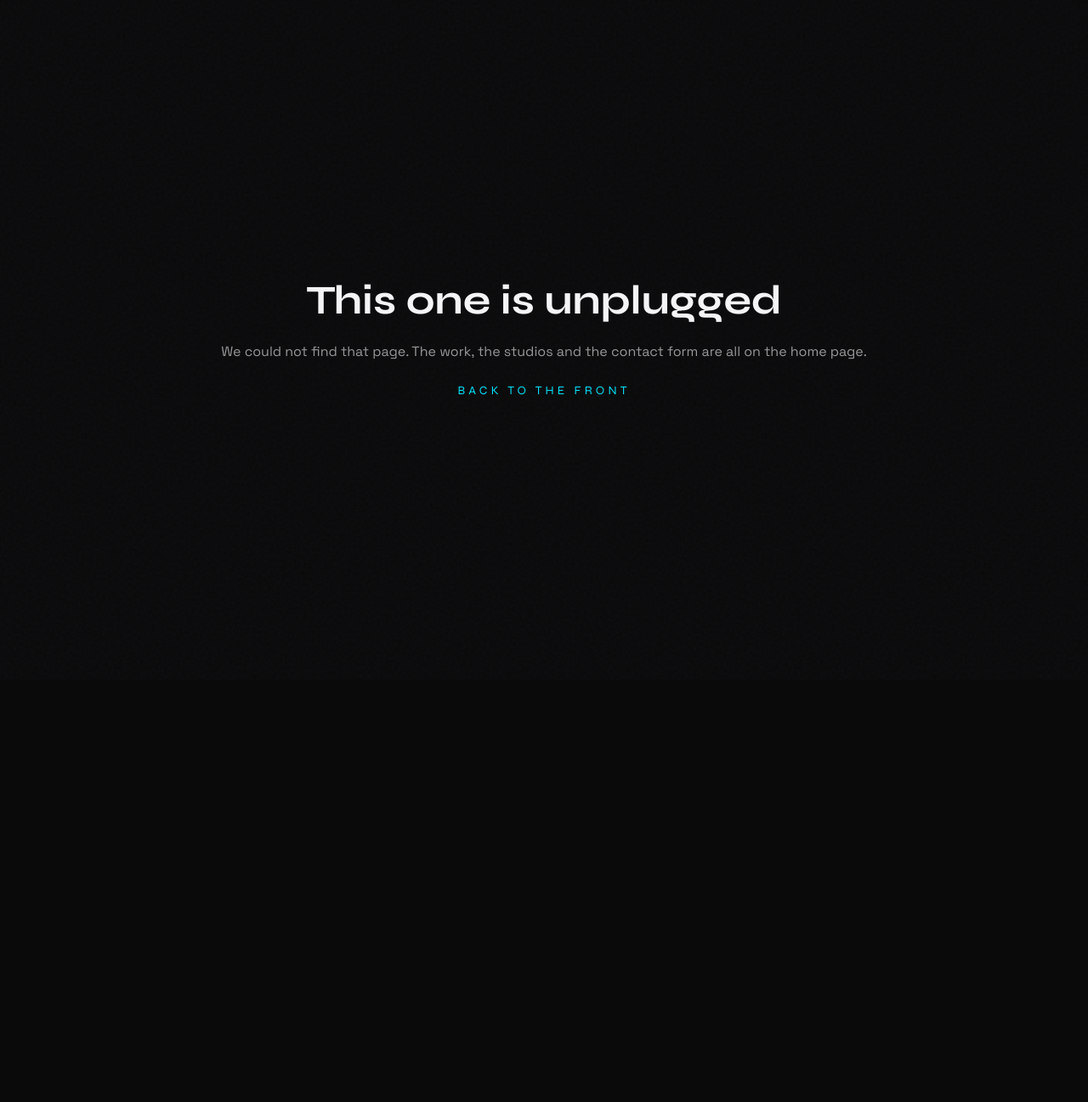
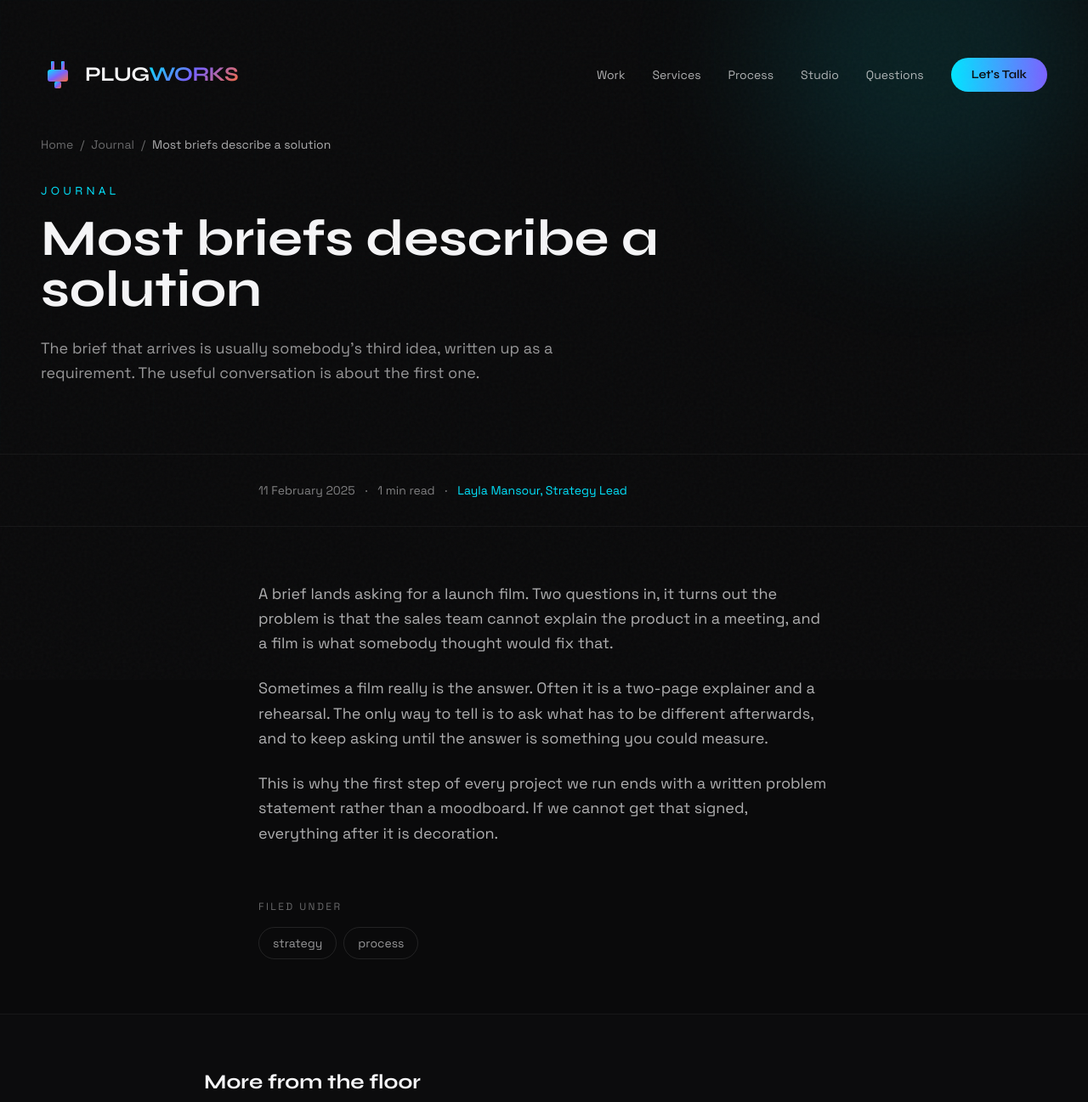
Before and after one commit to Amrwar/plugworks-platform, a Next.js app: page /journal/briefs-that-describe-solutions in a window 1280 px wide. Before the commit this address had no page. Shown: the top 1297 px of the page at 85% size. Before the commit the page ends 800 px from the top, so only its background shows below. Built offline with nearby package versions, Linux system fonts and the light colour scheme.

Commit message:
Add the journal index and the note pages

```diff
--- /dev/null
+++ b/src/app/journal/[slug]/page.tsx
@@ -0,0 +1,147 @@
+import type { Metadata } from "next";
+import Link from "next/link";
+import { notFound } from "next/navigation";
+
+import Footer from "@/components/Footer";
+import JournalCard from "@/components/JournalCard";
+import JsonLd from "@/components/JsonLd";
+import Navigation from "@/components/Navigation";
+import PageHeader from "@/components/PageHeader";
+import { JOURNAL, journalEntry, moreReading, publishedLabel } from "@/data/journal";
+import { teamMember } from "@/data/team";
+import { breadcrumbJsonLd } from "@/lib/jsonld";
+import { metaDescription, pageTitle, pageUrl } from "@/lib/seo";
+import { readingMinutes } from "@/lib/text";
+
+type PageProps = {
+  params: { slug: string } | Promise<{ slug: string }>;
+};
+
+/** Every note is known at build time, so every note is a static page. */
+export function generateStaticParams() {
+  return JOURNAL.map((entry) => ({ slug: entry.slug }));
+}
+
+export async function generateMetadata({ params }: PageProps): Promise<Metadata> {
+  const { slug } = await Promise.resolve(params);
+  const entry = journalEntry(slug);
+  if (!entry) return { title: pageTitle("Journal") };
+  return {
+    title: pageTitle(entry.title),
+    description: metaDescription(entry.standfirst),
+    alternates: { canonical: pageUrl(`journal/${entry.slug}`) },
+  };
+}
+
+export default async function JournalNote({ params }: PageProps) {
+  const { slug } = await Promise.resolve(params);
+  const entry = journalEntry(slug);
+  if (!entry) notFound();
+
+  const author = teamMember(entry.authorId);
+  const minutes = readingMinutes(entry.body);
+  const more = moreReading(entry.slug, 2);
+
+  return (
+    <div className="min-h-screen bg-plug-black">
+      <Navigation />
+      <JsonLd
+        document={breadcrumbJsonLd([
+          { label: "Home", path: "" },
+          { label: "Journal", path: "journal" },
+          { label: entry.title },
+        ])}
+      />
+      <main id="main">
+        <PageHeader
+          eyebrow="Journal"
+          title={entry.title}
+          intro={entry.standfirst}
+          crumbs={[
+            { label: "Home", href: "/" },
+            { label: "Journal", href: "/journal" },
+            { label: entry.title },
+          ]}
+        />
+
+        <section aria-labelledby="byline-heading" className="border-b border-white/5 py-8">
+          <div className="mx-auto max-w-3xl px-6 lg:px-12">
+            <h2 id="byline-heading" className="sr-only">
+              Who wrote this, and when
+            </h2>
+            <div className="flex flex-wrap items-center gap-3 font-body text-sm text-plug-light/50">
+              <time dateTime={entry.published}>{publishedLabel(entry)}</time>
+              <span aria-hidden="true">·</span>
+              <span>{minutes} min read</span>
+              {author ? (
+                <>
+                  <span aria-hidden="true">·</span>
+                  <Link
+                    href={`/about#${author.id}`}
+                    className="text-plug-electric transition-colors duration-300 hover:text-plug-light"
+                  >
+                    {author.name}, {author.role}
+                  </Link>
+                </>
+              ) : null}
+            </div>
+          </div>
+        </section>
+
+        <article aria-labelledby="note-heading" className="py-16">
+          <h2 id="note-heading" className="sr-only">
+            {entry.title}
+          </h2>
+          <div className="mx-auto max-w-3xl space-y-6 px-6 lg:px-12">
+            {entry.body.map((paragraph, index) => (
+              <p key={index} className="font-body text-lg leading-relaxed text-plug-light/70">
+                {paragraph}
+              </p>
+            ))}
+          </div>
+        </article>
+
+        <section aria-labelledby="tags-heading" className="pb-16">
+          <div className="mx-auto max-w-3xl px-6 lg:px-12">
+            <h2
+              id="tags-heading"
+              className="font-body text-xs uppercase tracking-[0.2em] text-plug-light/40"
+            >
+              Filed under
+            </h2>
+            <ul className="mt-4 flex flex-wrap gap-2">
+              {entry.tags.map((tag) => (
+                <li
+                  key={tag}
+                  className="rounded-full border border-white/10 px-4 py-2 font-body text-sm text-plug-light/60"
+                >
+                  {tag}
+                </li>
+              ))}
+            </ul>
+          </div>
+        </section>
+
+        {more.length > 0 ? (
+          <section
+            aria-labelledby="more-heading"
+            className="border-t border-white/5 bg-plug-dark/30 py-16"
+          >
+            <div className="mx-auto max-w-4xl px-6 lg:px-12">
+              <h2
+                id="more-heading"
+                className="mb-8 font-display text-2xl font-bold text-plug-light"
+              >
+                More from the floor
+              </h2>
+              {more.map((other) => (
+                <JournalCard key={other.slug} entry={other} />
+              ))}
+            </div>
+          </section>
+        ) : null}
+      </main>
+      <Footer />
+    </div>
+  );
+}
--- /dev/null
+++ b/src/app/journal/page.tsx
@@ -0,0 +1,83 @@
+import type { Metadata } from "next";
+
+import Footer from "@/components/Footer";
+import JournalCard from "@/components/JournalCard";
+import JsonLd from "@/components/JsonLd";
+import Navigation from "@/components/Navigation";
+import PageHeader from "@/components/PageHeader";
+import { JOURNAL, journalTags, orderedJournal, publishedYear } from "@/data/journal";
+import { breadcrumbJsonLd } from "@/lib/jsonld";
+import { metaDescription, pageTitle, pageUrl } from "@/lib/seo";
+import { listSentence } from "@/lib/text";
+
+export const metadata: Metadata = {
+  title: pageTitle("Journal"),
+  description: metaDescription(
+    "Notes from the Plugworks studio floor on briefs, schedules, budgets and the things that only go wrong once."
+  ),
+  alternates: { canonical: pageUrl("journal") },
+};
+
+export default function JournalIndex() {
+  const entries = orderedJournal();
+  const years = Array.from(new Set(JOURNAL.map(publishedYear))).sort((a, b) => a - b);
+
+  return (
+    <div className="min-h-screen bg-plug-black">
+      <Navigation />
+      <JsonLd
+        document={breadcrumbJsonLd([{ label: "Home", path: "" }, { label: "Journal" }])}
+      />
+      <main id="main">
+        <PageHeader
+          eyebrow="Journal"
+          title="Notes from the floor"
+          intro={`Short pieces on ${listSentence(
+            journalTags()
+          )} — written by the people doing the work, mostly after something taught us a lesson the expensive way.`}
+          crumbs={[{ label: "Home", href: "/" }, { label: "Journal" }]}
+        />
+
+        <section aria-labelledby="notes-heading" className="py-20">
+          <div className="mx-auto max-w-4xl px-6 lg:px-12">
+            <h2 id="notes-heading" className="sr-only">
+              All notes
+            </h2>
+
+            <dl className="mb-12 flex flex-wrap gap-x-12 gap-y-6 border-b border-white/5 pb-10">
+              <div>
+                <dt className="font-body text-xs uppercase tracking-[0.2em] text-plug-light/40">
+                  Notes
+                </dt>
+                <dd className="font-display text-2xl font-bold text-plug-light">
+                  {entries.length}
+                </dd>
+              </div>
+              <div>
+                <dt className="font-body text-xs uppercase tracking-[0.2em] text-plug-light/40">
+                  Subjects
+                </dt>
+                <dd className="font-display text-2xl font-bold text-plug-light">
+                  {journalTags().length}
+                </dd>
+              </div>
+              <div>
+                <dt className="font-body text-xs uppercase tracking-[0.2em] text-plug-light/40">
+                  Written
+                </dt>
+                <dd className="font-display text-2xl font-bold text-plug-light">
+                  {years.length === 1 ? years[0] : `${years[0]}–${years[years.length - 1]}`}
+                </dd>
+              </div>
+            </dl>
+
+            {entries.map((entry) => (
+              <JournalCard key={entry.slug} entry={entry} />
+            ))}
+          </div>
+        </section>
+      </main>
+      <Footer />
+    </div>
+  );
+}
```
